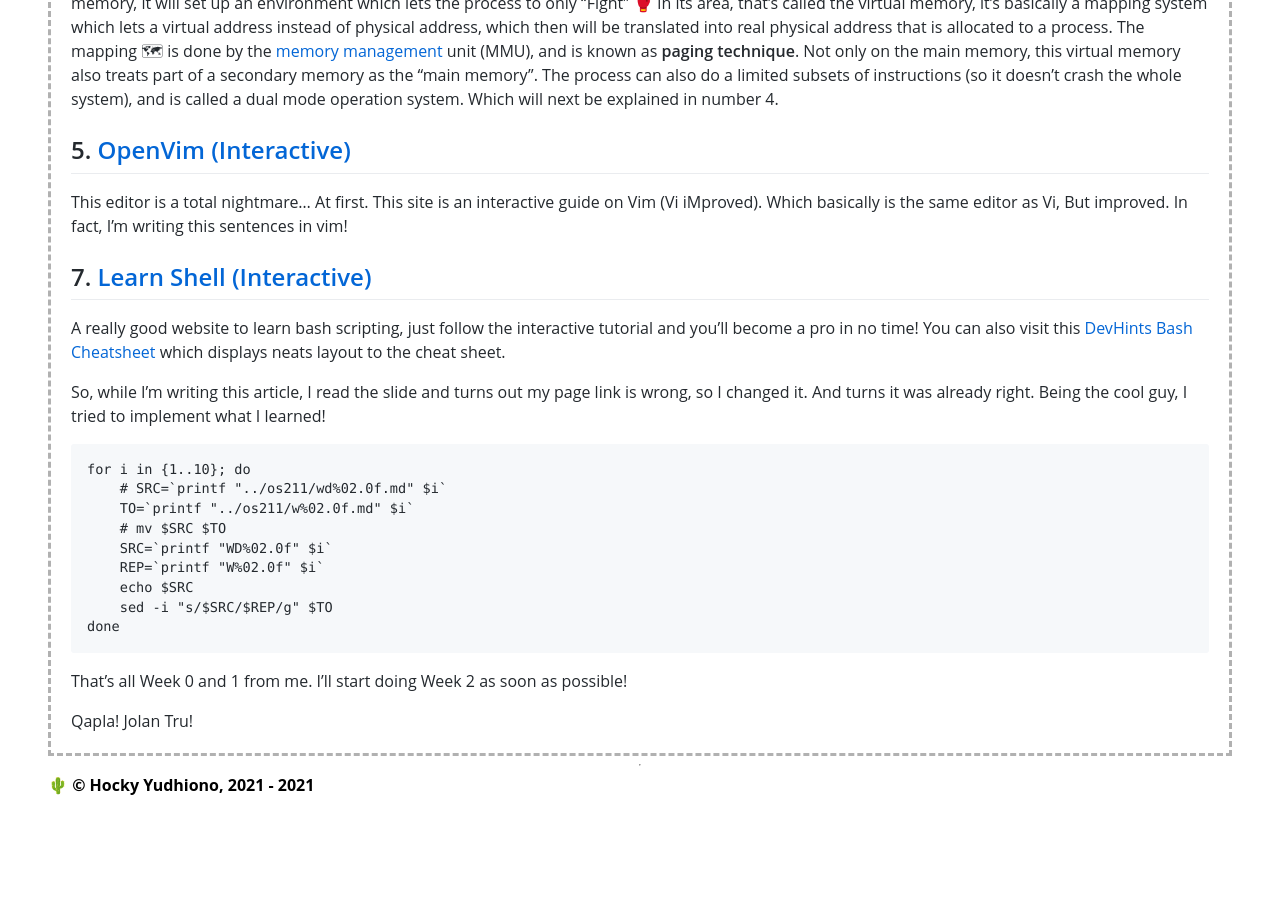
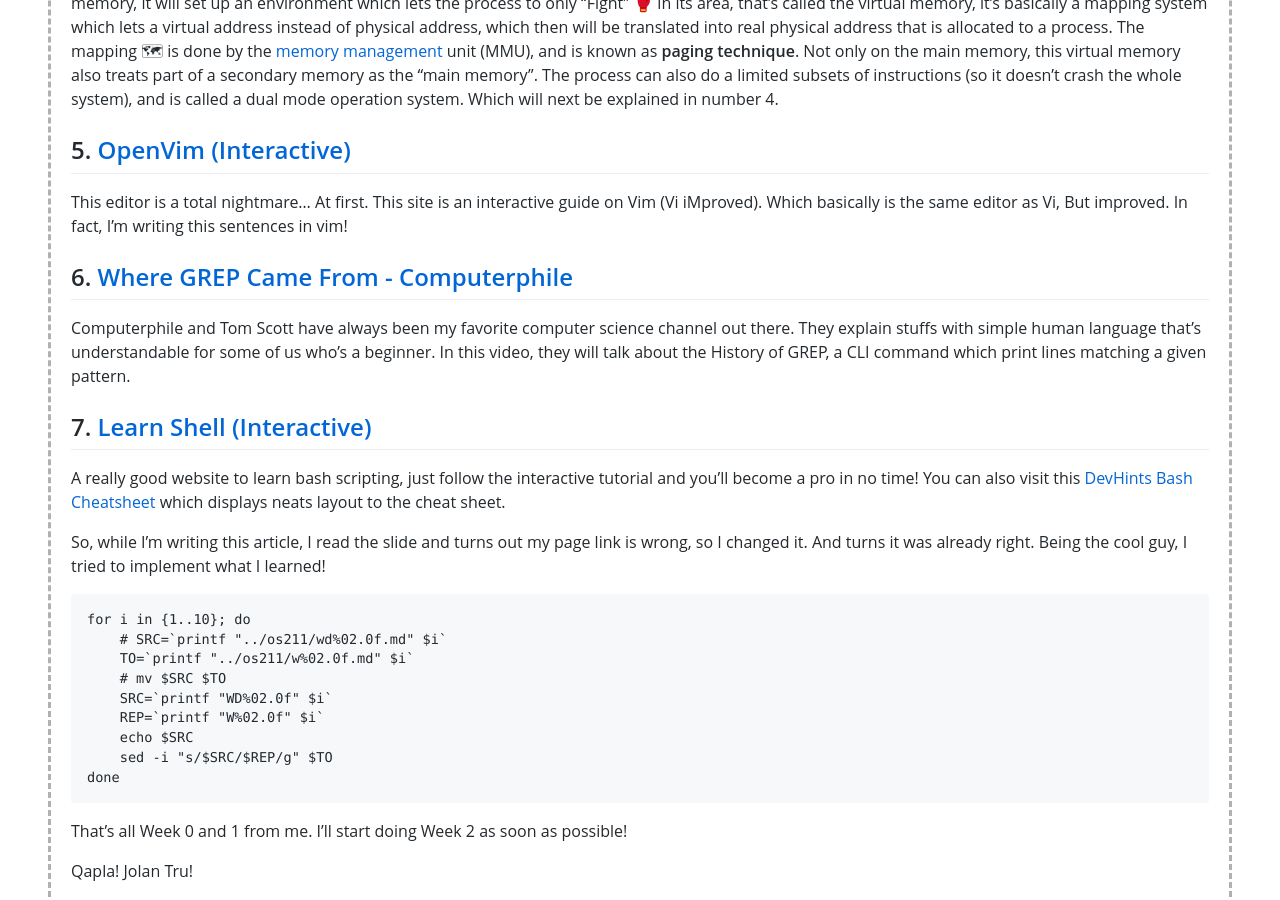
Before and after one commit to Bimabara/os211, a Jekyll site: the page built from w01.md, in a window 1280 px wide and 900 px high, scrolled down 1193 px. Built offline with Jekyll 4.4.1, drawn with Linux system fonts in a browser that asks for light colours; our own code applies the rules of GitHub Pages for plain Markdown files; before the commit the page ends 2029 px from its top, so only the background shows below that.

Commit message:
[W01] Add Top 6

```diff
--- a/w01.md
+++ b/w01.md
@@ -31,6 +31,10 @@ As we all know, there are a thing called **Virtual Memory** and **[System Call](
 
 This editor is a total nightmare... At first. This site is an interactive guide on Vim (Vi iMproved). Which basically is the same editor as Vi, But improved. In fact, I'm writing this sentences in vim!
 
+## 6. [Where GREP Came From - Computerphile](https://www.youtube.com/watch?v=NTfOnGZUZDk)
+
+Computerphile and Tom Scott have always been my favorite computer science channel out there. They explain stuffs with simple human language that's understandable for some of us who's a beginner. In this video, they will talk about the History of GREP, a CLI command which print lines matching a given pattern.
+
 ## 7. [Learn Shell (Interactive)](https://www.learnshell.org/)
 
 A really good website to learn bash scripting, just follow the interactive tutorial and you'll become a pro in no time! You can also visit this [DevHints Bash Cheatsheet](https://devhints.io/bash) which displays neats layout to the cheat sheet.
```
